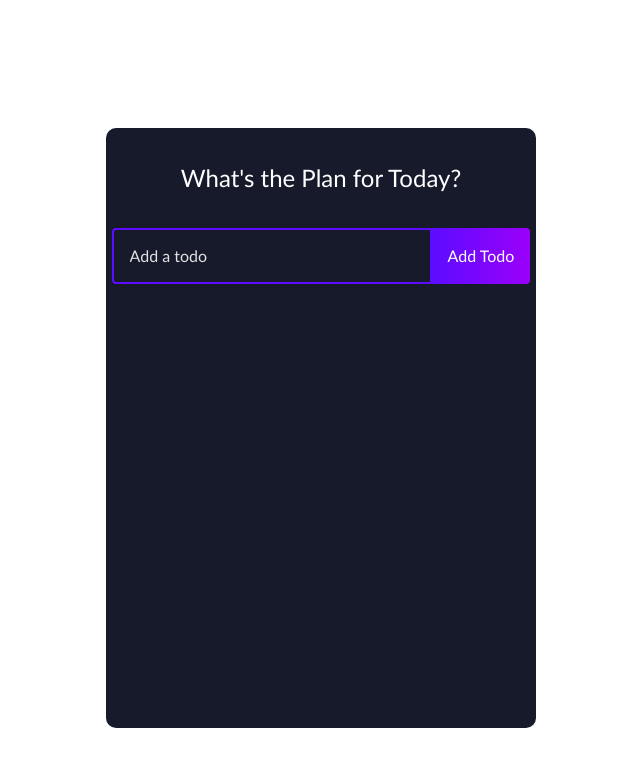
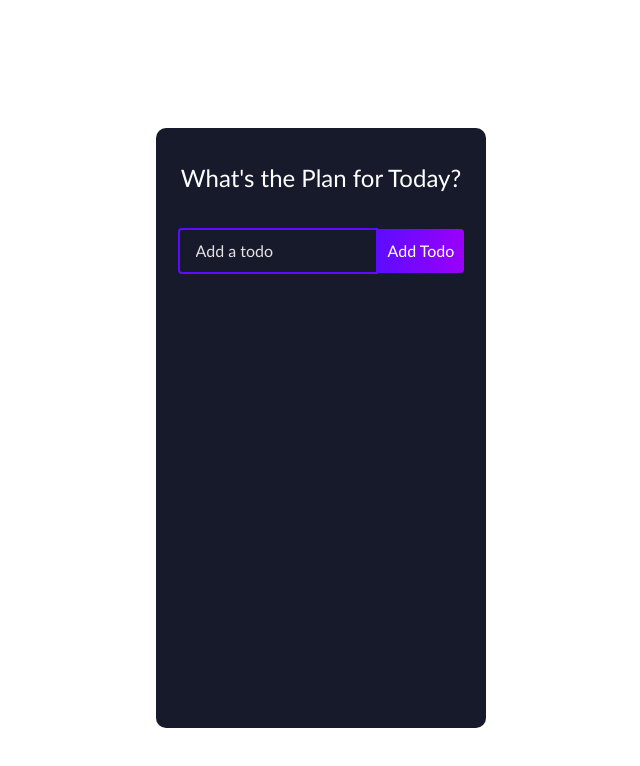
Before and after one commit to Prasham1710/todoapp, a React (Create React App) app: page / in a window 1280 px wide. Shown: the top 766 px of the page, without its empty margins (319-959 px from the left). Built offline with nearby package versions, Linux system fonts and the light colour scheme.

Commit message:
changing of styles

```diff
--- a/src/App.css
+++ b/src/App.css
@@ -16,7 +16,7 @@ body {
     display: flex;
     flex-direction: column;
     justify-content: start;
-    width: 430px;
+    width: 330px;
     min-height: 600px;
     background: #161a2b;
     text-align: center;
@@ -41,11 +41,11 @@ h1 {
 }
 
 .todo-input {
-    padding: 14px 32px 14px 16px;
+    padding: 9px 32px 9px 16px;
     border-radius: 4px 0 0 4px;
     border: 2px solid #5d0cff;
     outline: none;
-    width: 320px;
+    width: 200px;
     background: transparent;
     color: #fff;
 }
@@ -55,7 +55,7 @@ h1 {
 }
 
 .todo-button {
-    padding: 16px;
+    padding: 10px;
     border: none;
     border-radius: 0 4px 4px 0;
     cursor: pointer;
```
